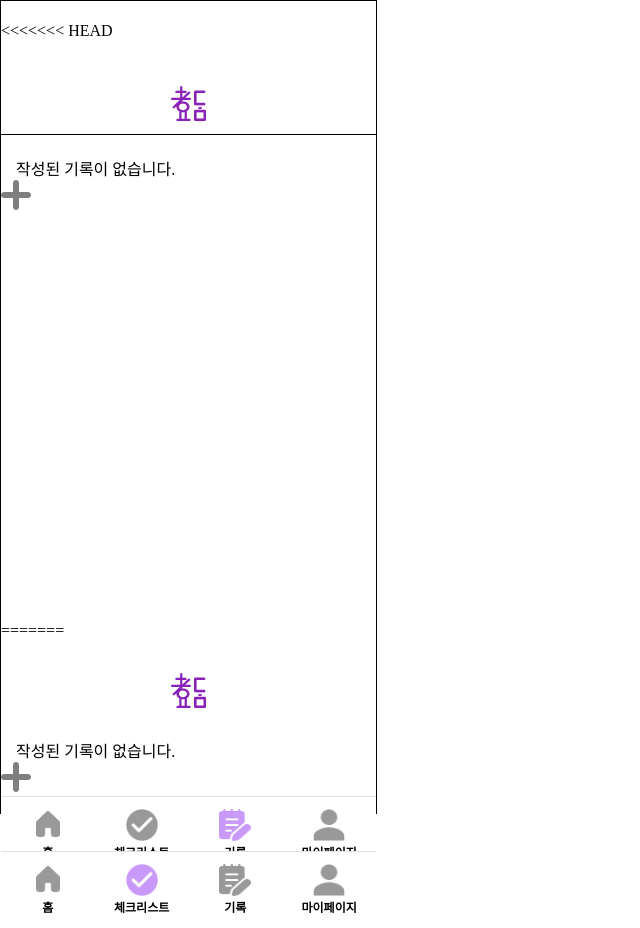
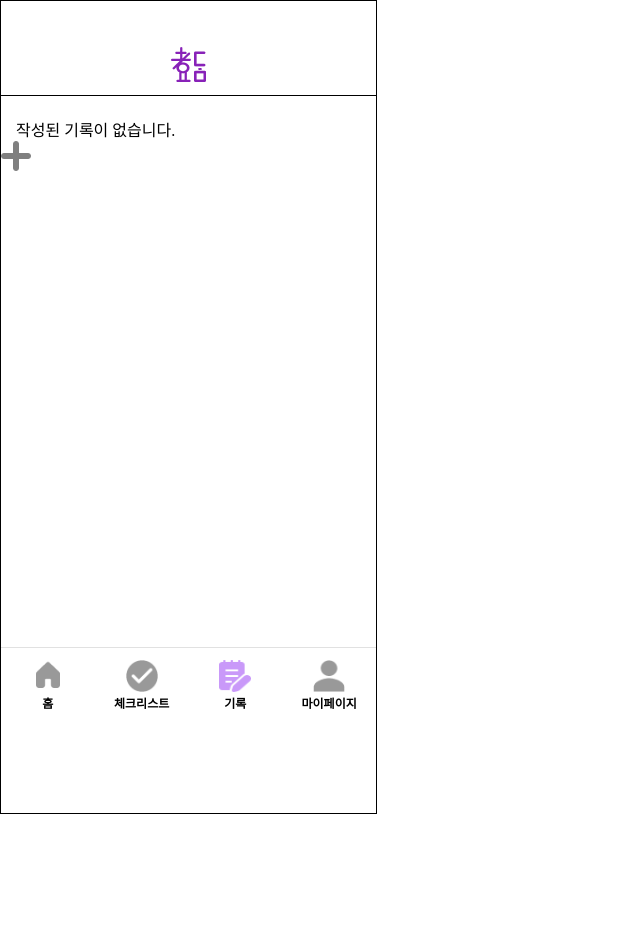
Before and after one commit to mingging27/FE_BE, a Django app: page /record/ in a window 1280 px wide. Shown: the whole page, without its empty margins (0-640 px from the left). After the commit the page ends 814 px from the top, so only its background shows below. Run offline with Django 5.2, Linux system fonts and the light colour scheme; the visitor is signed in with stand-in values (Sample User, id 1); data comes from the database, SQL or seed files in the repository; data that the repository does not hold is empty; some web fonts are replaced.

Commit message:
연동 삭제 동기화

```diff
--- a/scare_prj/record/templates/record/home.html
+++ b/scare_prj/record/templates/record/home.html
@@ -10,7 +10,6 @@
 
   <body>
     <div class="content">
-<<<<<<< HEAD
       <div class="title">
         <img src="{% static 'img/Logo.png' %}" alt="효담 로고" width="35" height="35" />
       </div>
@@ -29,25 +28,6 @@
         {% empty %} 작성된 기록이 없습니다.{% endfor %}
       </div>
       <a href="{%url 'record:create' %}"><img src="{% static 'img/+.png' %}" class="plus" height="30" /></a>
-    </div>
-=======
-        <header><img src="{% static 'img/Logo.png' %}" /></header>
-
-        <div class="post_wrap">
-            {% for record in records %}
-            <div class="post">
-                <h3 class="post_title"><a href="{%url 'record:detail' record.id %}">{{ record.title }}</a></h3>
-                <p class="post_content">{{record.content}}</p>
-                {%if record.image %}
-                <div class="img_div">
-                    <img src="{{record.image.url}}" width="130">
-                </div>
-                {%endif%}
-                <p class="date">{{record.created_at|date:"Y.m.d"}}</p>
-            </div>
-            {% empty %} 작성된 기록이 없습니다.{% endfor %}
-        </div>
-        <a href="{%url 'record:create' %}"><img src="{% static 'img/+.png' %}" class="plus" height="30"></a>
     </div>
     <!-- nav bar -->
     <div class="bottom-navigation">
@@ -77,35 +57,4 @@
         </a>
     </div>
 </body>
->>>>>>> 3a0d7e1faf5033bdac1dbfb5d726733ca3bf1648
-
-    <div class="nav_po">
-      <div class="bottom-navigation">
-        <a class="nav-menu" href="{% url 'cal:home' %}">
-          <div class="menu">
-            <img class="icon" src="{% static 'img/nav-01home_gray.png' %}" />
-            <span>홈</span>
-          </div>
-        </a>
-        <a class="nav-menu" href="{% url 'checklist:home' %}">
-          <div class="menu">
-            <img class="icon" src="{% static 'img/nav-02checklist_pur.png' %}" />
-            <span>체크리스트</span>
-          </div>
-        </a>
-        <a class="nav-menu" href="{% url 'record:home' %}">
-          <div class="menu">
-            <img class="icon" src="{% static 'img/nav-03memo.png' %}" />
-            <span>기록</span>
-          </div>
-        </a>
-        <a class="nav-menu" href="{% url 'accounts:mypage' %}">
-          <div class="menu">
-            <img class="icon" src="{% static 'img/nav-04mypage.png' %}" />
-            <span>마이페이지</span>
-          </div>
-        </a>
-      </div>
-    </div>
-  </body>
 </html>
```
Also changed, not shown: scare_prj/accounts/views.py (+8 -7 lines), scare_prj/accounts/migrations/0014_delete_audiofile.py (added).
